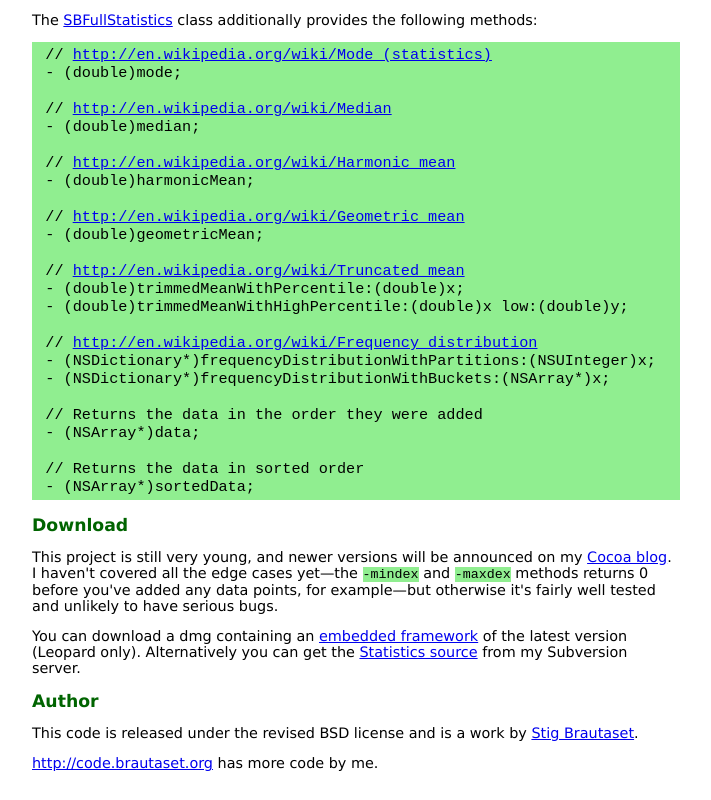
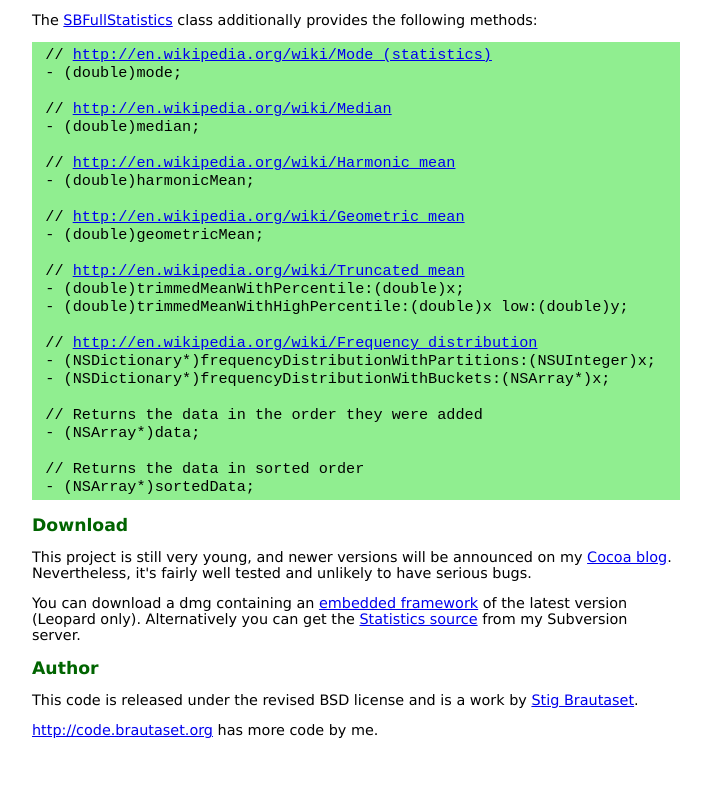
Before and after one commit to stig/Statistics, a plain HTML site: page Documentation/index.html in a window 1280 px wide. Shown: the part 1412-2212 px from the top of the page, without its empty margins (284-995 px from the left). After the commit the page ends 2179 px from the top, so only its background shows below. Drawn offline with Linux system fonts and the light colour scheme.

Commit message:
update docs + bump verison

```diff
--- a/Documentation/index.html
+++ b/Documentation/index.html
@@ -143,10 +143,8 @@ methods:</p>
 
 <p>This project is still very young, and newer versions will be
 announced on my <a href="http://skuggdev.wordpress.com">Cocoa
-blog</a>. I haven't covered all the edge cases yet&mdash;the
-<code>-mindex</code> and <code>-maxdex</code> methods returns 0 before
-you've added any data points, for example&mdash;but otherwise it's
-fairly well tested and unlikely to have serious bugs.</p>
+blog</a>. Nevertheless, it's fairly well tested and unlikely to have
+serious bugs.</p>
 
 <p>You can download a dmg containing an <a href="__DMGURL__">embedded
 framework</a> of the latest version (Leopard only). Alternatively you
```
Also changed, not shown: 1 other file.
